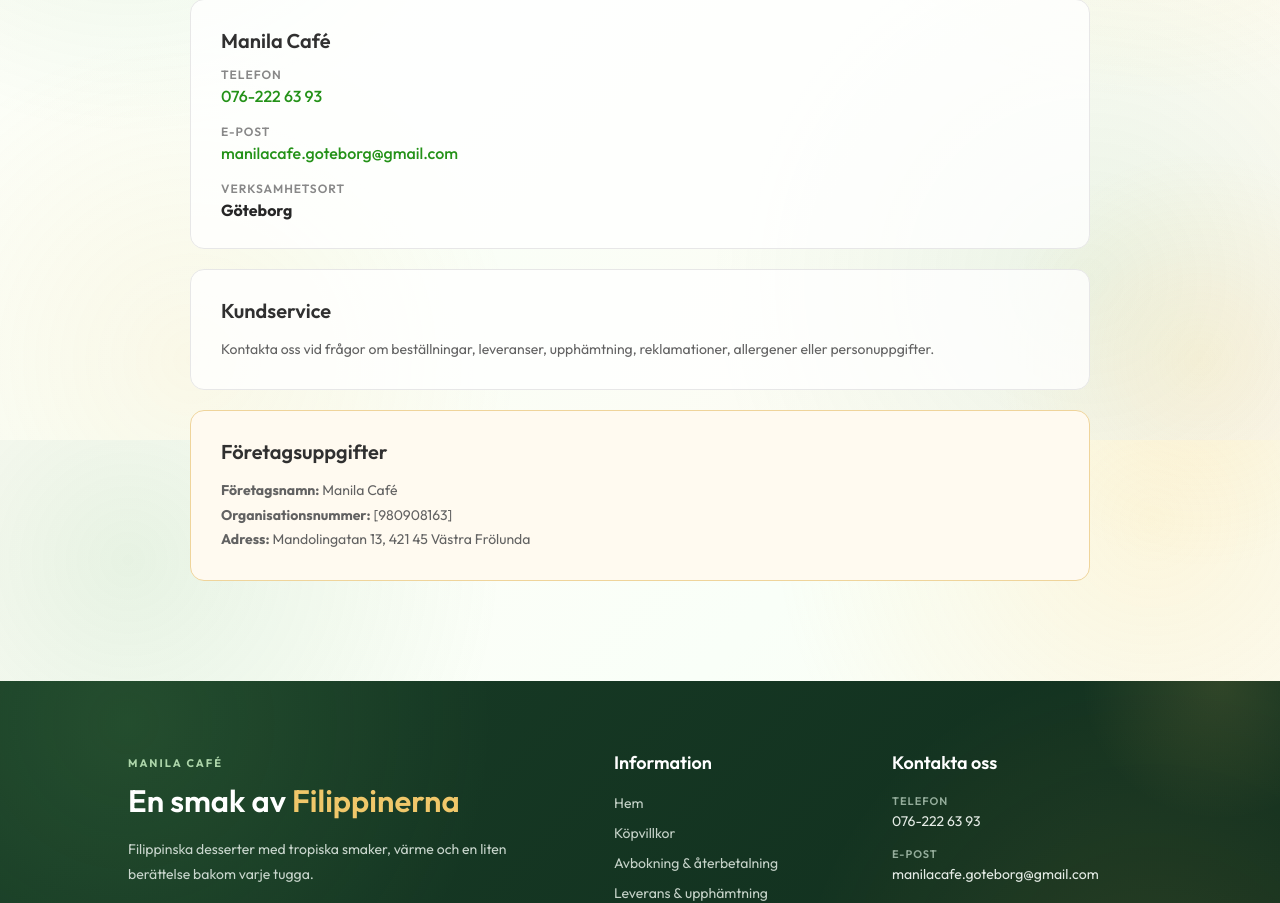
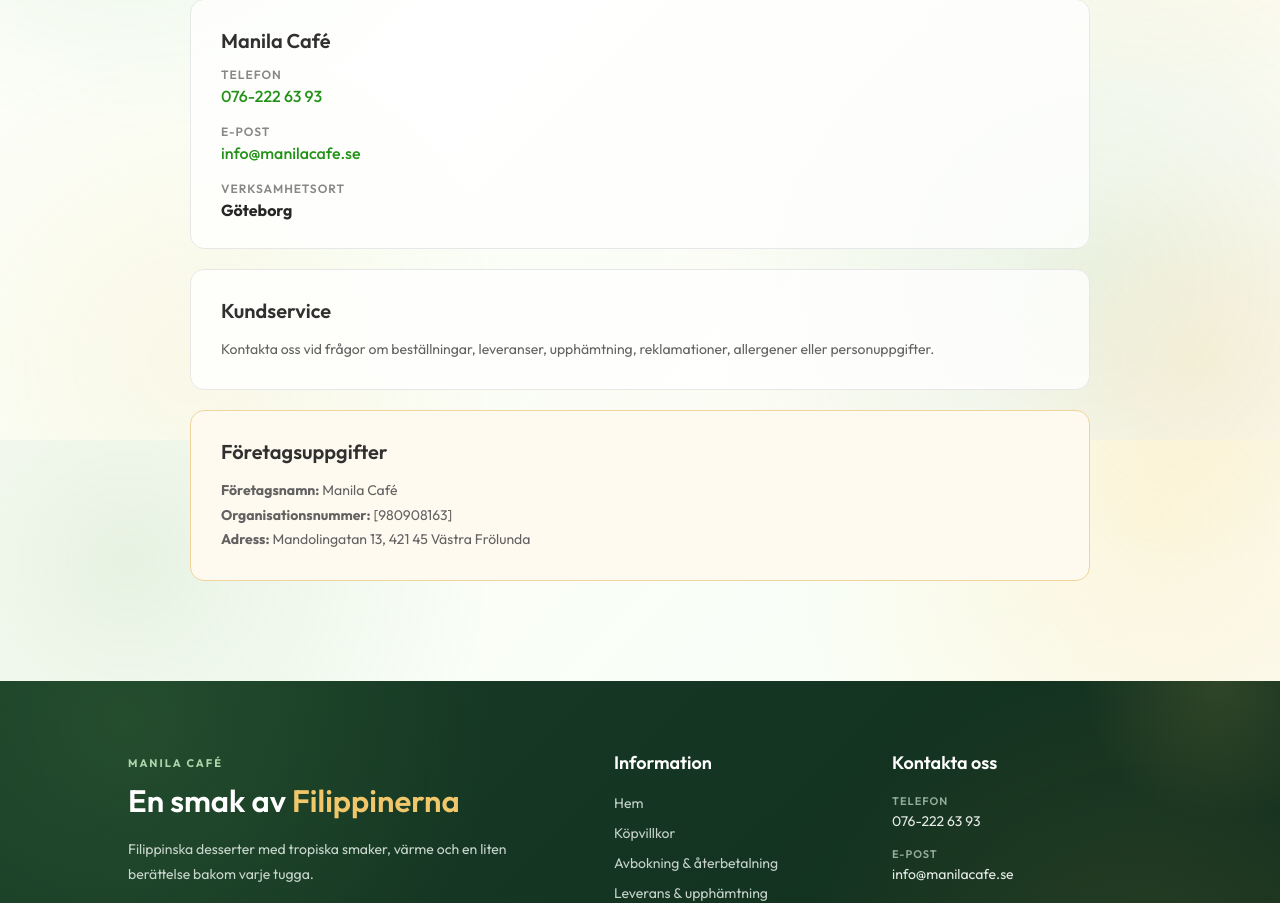
Before and after one commit to Manilacafe13/manilacafe, a React (Vite) app in the folder frontend/: page /kontakt in a window 1280 px wide. Shown: the part 360-1263 px from the top of the page. Built offline with nearby package versions, Linux system fonts and the light colour scheme; no server answers.

Commit message:
Update frontend information

```diff
--- a/frontend/index.html
+++ b/frontend/index.html
@@ -140,7 +140,7 @@
         "description": "Filippinska desserter med tropiska smaker i Göteborg.",
         "servesCuisine": "Filipino",
         "telephone": "+46762226393",
-        "email": "manilacafe.goteborg@gmail.com",
+        "email": "info@manilacafe.se",
         "address": {
           "@type": "PostalAddress",
           "streetAddress": "Mandolingatan 13",
--- a/frontend/src/components/Footer/Footer.jsx
+++ b/frontend/src/components/Footer/Footer.jsx
@@ -136,8 +136,8 @@ const Footer = () => {
               E-post
             </span>
 
-            <a href="mailto:manilacafe.goteborg@gmail.com">
-              manilacafe.goteborg@gmail.com
+            <a href="mailto:info@manilacafe.se">
+              info@manilacafe.se
             </a>
 
           </div>
--- a/frontend/src/pages/Information/InformationPages.jsx
+++ b/frontend/src/pages/Information/InformationPages.jsx
@@ -401,8 +401,8 @@ export const PrivacyPage = () => {
         <p>
           E-post:
           {' '}
-          <a href="mailto:manilacafe.goteborg@gmail.com">
-            manilacafe.goteborg@gmail.com
+          <a href="mailto:info@manilacafe.se">
+            info@manilacafe.se
           </a>
         </p>
 
@@ -447,8 +447,8 @@ export const ContactPage = () => {
           <div>
             <span>E-post</span>
 
-            <a href="mailto:manilacafe.goteborg@gmail.com">
-              manilacafe.goteborg@gmail.com
+            <a href="mailto:info@manilacafe.se">
+              info@manilacafe.se
             </a>
           </div>
 
```
